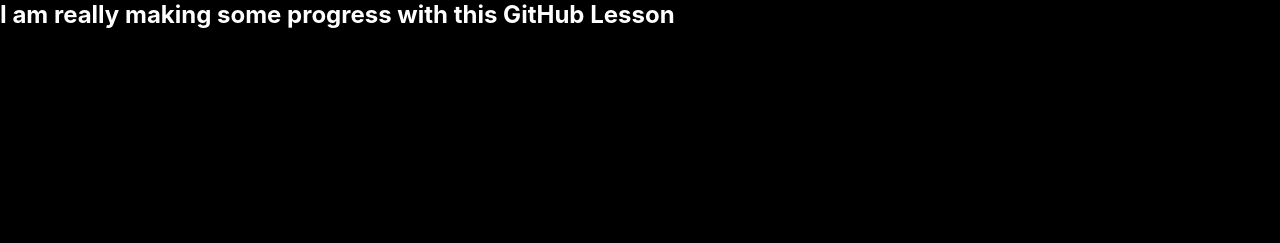
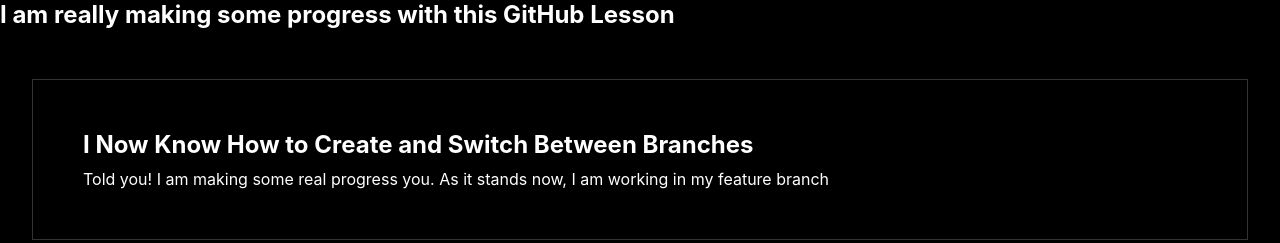
Before and after one commit to Aimhigh99/new-demo, a plain HTML site: page index.html in a window 1280 px wide. Drawn offline with Linux system fonts and the light colour scheme.

Commit message:
Updated the index.html and style.css files
Yes. I made those updates and now I a will push them to the feature branch

```diff
--- a/index.html
+++ b/index.html
@@ -12,6 +12,12 @@
     <h2>I am really making some progress with this GitHub Lesson</h2>
 
 
+
+    <section>
+        <h2>I Now Know How to Create and Switch Between Branches</h2>
+        <p>Told you! I am making some real progress you. As it stands now, I am working in my feature branch</p>
+    </section>
+
     <script src="script.js"></script>
 </body>
 
--- a/style.css
+++ b/style.css
@@ -21,3 +21,16 @@ button {
 button {
     cursor: pointer;
 }
+
+
+section {
+    width: 95%;
+    border: 1px solid #333;
+    margin: 50px auto;
+    padding: 50px;
+
+}
+
+section h2 {
+    margin-bottom: 10px;
+}
```
